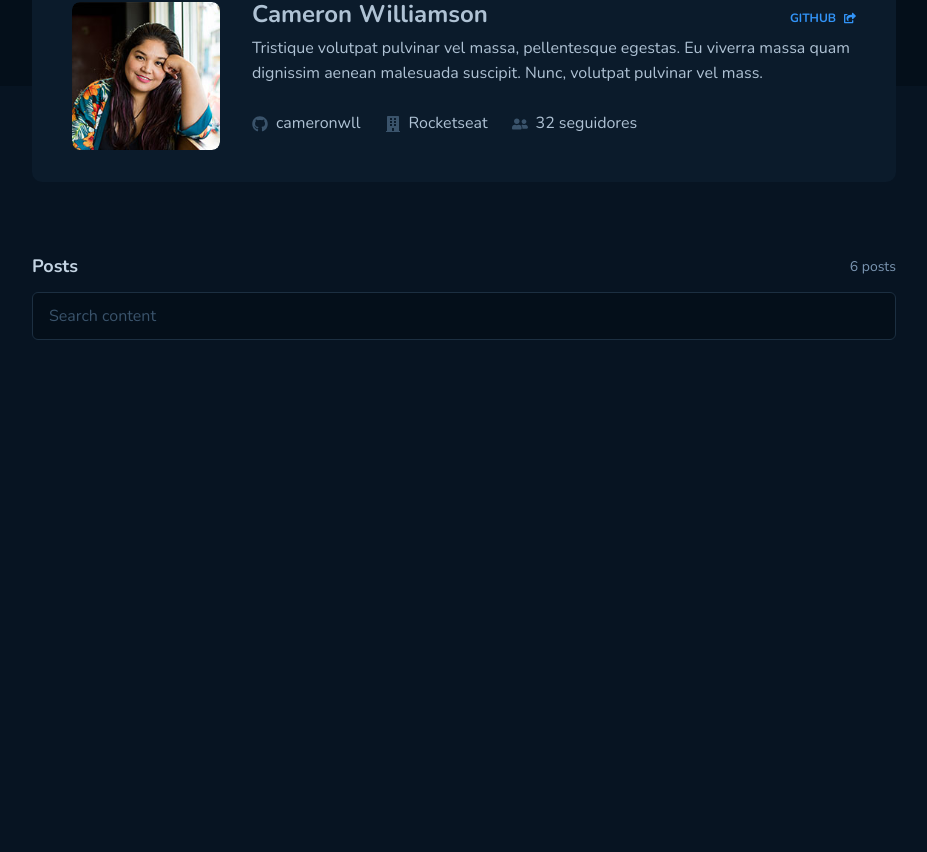
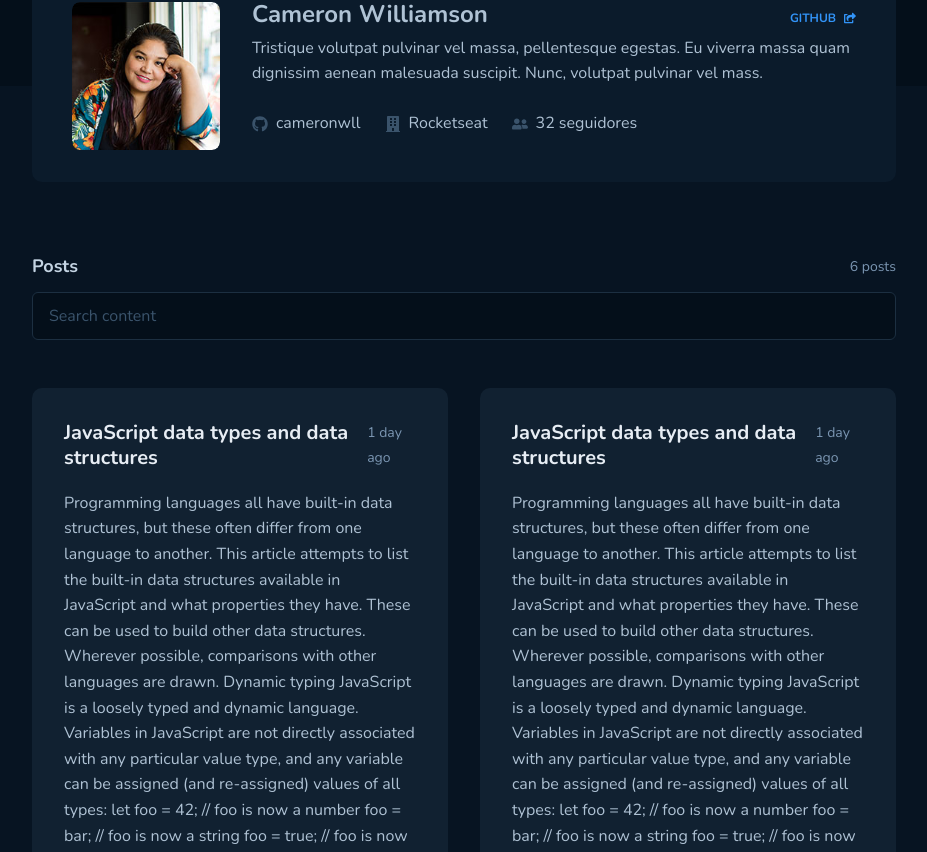
Before and after one commit to amanda-santos/github-blog, a React (Vite) app: page / in a window 1280 px wide. Shown: the part 234-1086 px from the top of the page, without its empty margins (176-1103 px from the left). Before the commit the page ends 800 px from the top, so only its background shows below. Built offline with nearby package versions, Linux system fonts and the light colour scheme.

Commit message:
feat: 💄 add posts

```diff
--- a/src/layouts/DefaultLayout/styles/OutletContainer.ts
+++ b/src/layouts/DefaultLayout/styles/OutletContainer.ts
@@ -2,7 +2,7 @@ import styled from "styled-components";
 
 export const OutletContainer = styled.main`
   padding: 9.6rem 0;
-  margin: -20rem 3.2rem 0 3.2rem;
+  margin: -20rem 4.8rem 0 4.8rem;
   max-width: 86.4rem;
 
   @media screen and (max-width: ${({ theme }) => theme.breakpoints.xl}) {
--- /dev/null
+++ b/src/pages/Home/components/PostPreview/index.tsx
@@ -0,0 +1,27 @@
+import { ReactElement } from "react";
+
+import * as S from "./styles";
+
+export const PostPreview = (): ReactElement => {
+  return (
+    <S.Container>
+      <S.Heading>
+        <h2>JavaScript data types and data structures</h2>
+        <span>1 day ago</span>
+      </S.Heading>
+
+      <p>
+        Programming languages all have built-in data structures, but these often
+        differ from one language to another. This article attempts to list the
+        built-in data structures available in JavaScript and what properties
+        they have. These can be used to build other data structures. Wherever
+        possible, comparisons with other languages are drawn. Dynamic typing
+        JavaScript is a loosely typed and dynamic language. Variables in
+        JavaScript are not directly associated with any particular value type,
+        and any variable can be assigned (and re-assigned) values of all types:
+        let foo = 42; // foo is now a number foo = bar; // foo is now a string
+        foo = true; // foo is now a boolean
+      </p>
+    </S.Container>
+  );
+};
--- /dev/null
+++ b/src/pages/Home/components/PostPreview/styles/Container.ts
@@ -0,0 +1,13 @@
+import styled from "styled-components";
+
+export const Container = styled.div`
+  display: flex;
+  flex-direction: column;
+  align-items: flex-start;
+  justify-content: center;
+  gap: 2rem;
+
+  background-color: ${({ theme }) => theme.colors["base-post"]};
+  padding: 3.2rem;
+  border-radius: 1rem;
+`;
--- /dev/null
+++ b/src/pages/Home/components/PostPreview/styles/Heading.ts
@@ -0,0 +1,18 @@
+import styled from "styled-components";
+
+export const Heading = styled.div`
+  display: flex;
+  align-items: center;
+  justify-content: space-between;
+  width: 100%;
+
+  h2 {
+    font-size: 2rem;
+    color: ${({ theme }) => theme.colors["base-title"]};
+  }
+
+  span {
+    font-size: 1.4rem;
+    color: ${({ theme }) => theme.colors["base-span"]};
+  }
+`;
--- /dev/null
+++ b/src/pages/Home/components/PostPreview/styles/index.ts
@@ -0,0 +1,2 @@
+export { Container } from "./Container";
+export { Heading } from "./Heading";
--- a/src/pages/Home/components/index.ts
+++ b/src/pages/Home/components/index.ts
@@ -1 +1,2 @@
+export { PostPreview } from "./PostPreview";
 export { UserInformation } from "./UserInformation";
--- a/src/pages/Home/index.tsx
+++ b/src/pages/Home/index.tsx
@@ -1,6 +1,6 @@
 import { ReactElement } from "react";
 
-import { UserInformation } from "pages/Home/components";
+import { PostPreview, UserInformation } from "pages/Home/components";
 
 import * as S from "./styles";
 
@@ -15,6 +15,15 @@ export const Home = (): ReactElement => {
           <span>6 posts</span>
         </S.PostsHeading>
         <input type="text" placeholder="Search content" />
+
+        <S.Posts>
+          <PostPreview />
+          <PostPreview />
+          <PostPreview />
+          <PostPreview />
+          <PostPreview />
+          <PostPreview />
+        </S.Posts>
       </S.MainContent>
     </div>
   );
--- /dev/null
+++ b/src/pages/Home/styles/Posts.ts
@@ -0,0 +1,12 @@
+import styled from "styled-components";
+
+export const Posts = styled.div`
+  margin-top: 4.8rem;
+  display: grid;
+  grid-template-columns: repeat(2, 1fr);
+  gap: 3.2rem;
+
+  @media screen and (max-width: ${({ theme }) => theme.breakpoints.lg}) {
+    grid-template-columns: 1fr;
+  }
+`;
--- a/src/pages/Home/styles/index.ts
+++ b/src/pages/Home/styles/index.ts
@@ -1,2 +1,3 @@
 export { MainContent } from "./MainContent";
 export { PostsHeading } from "./PostsHeading";
+export { Posts } from "./Posts";
```
